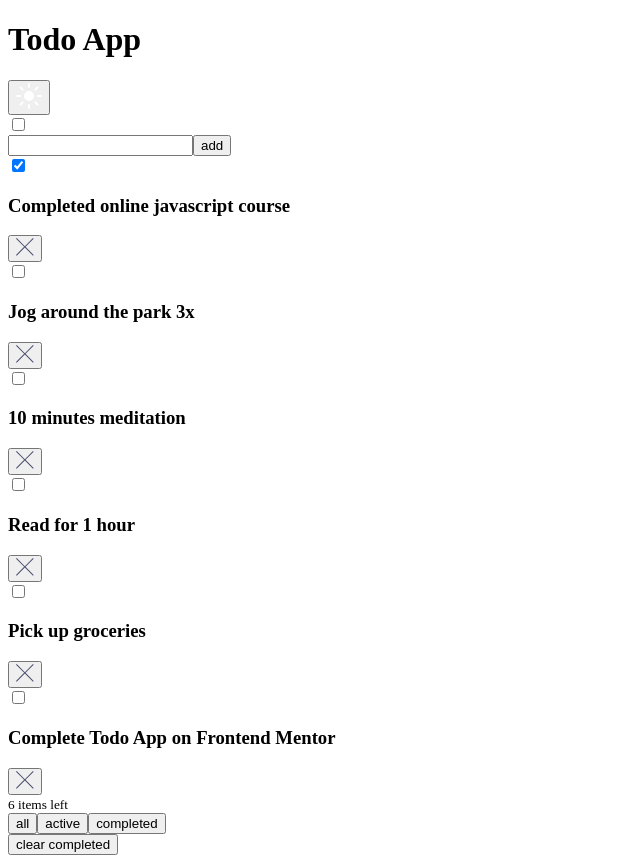
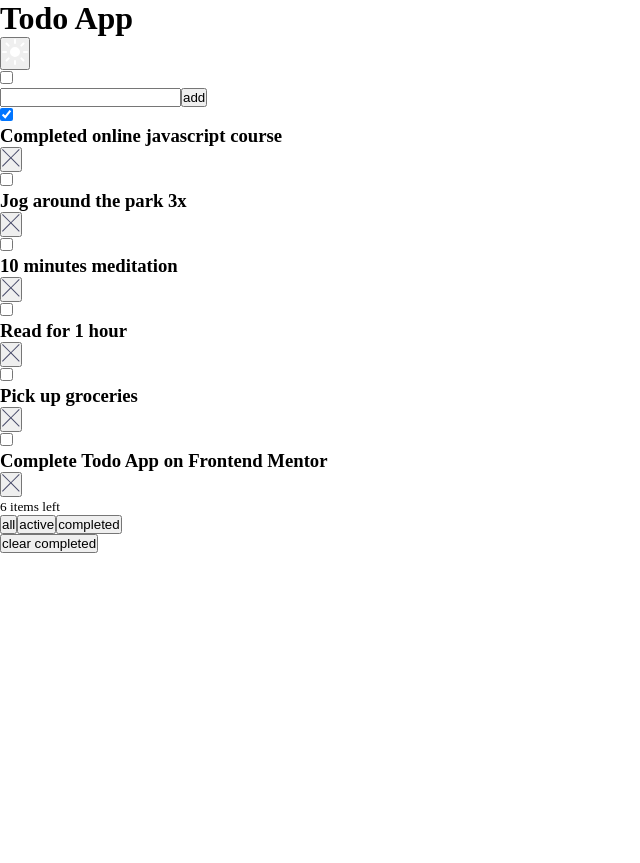
Before and after one commit to Yellow-May/React_Redux_Todo_App_With_Theme_Changer, a React (Create React App) app: page / in a window 1280 px wide. Shown: the whole page, without its empty margins (0-640 px from the left). After the commit the page ends 800 px from the top, so only its background shows below. Built offline with nearby package versions, Linux system fonts and the light colour scheme.

Commit message:
- Css Reset

```diff
--- a/src/index.tsx
+++ b/src/index.tsx
@@ -4,6 +4,7 @@ import ReactDOM from "react-dom";
 import App from "./App";
 import { store } from "./redux/store";
 import { Provider } from "react-redux";
+import "./styles/index.css";
 
 ReactDOM.render(
 	<React.StrictMode>
--- /dev/null
+++ b/src/styles/index.css
@@ -0,0 +1,7 @@
+*,
+*::before,
+*::after {
+	box-sizing: border-box;
+	margin: 0;
+	padding: 0;
+}
```
